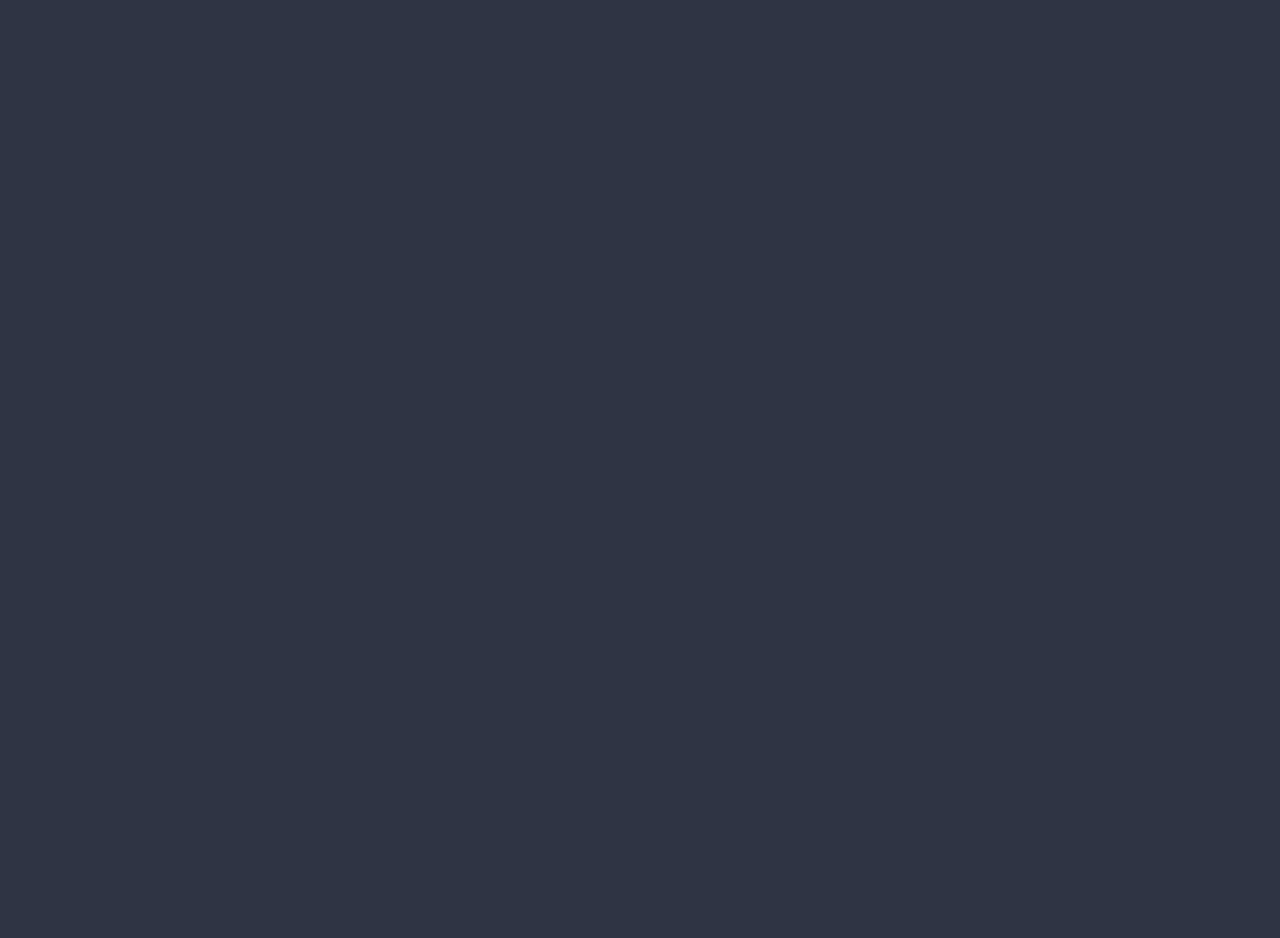
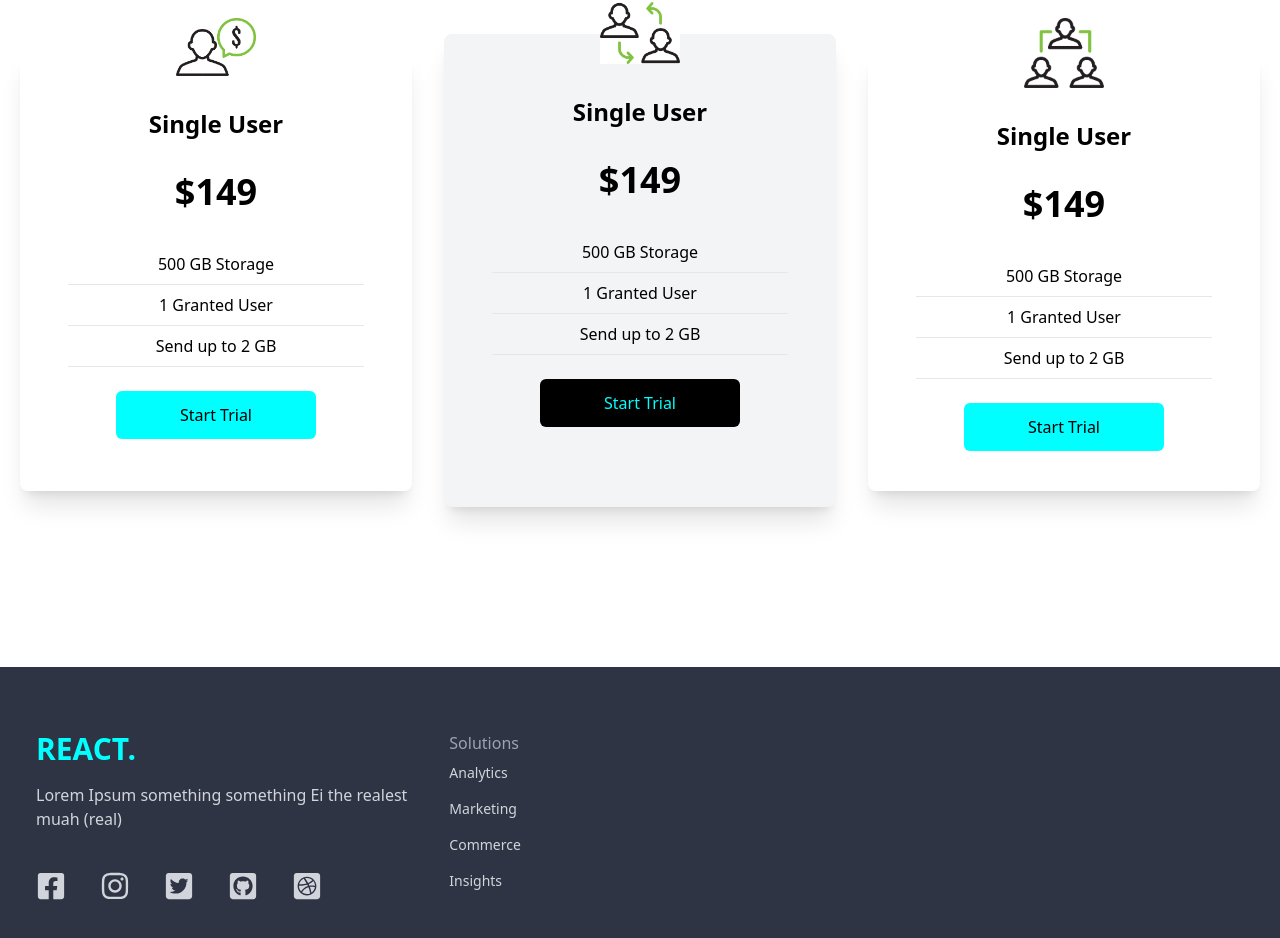
Before and after one commit to hakimisch/bank-modern-app, a React (Create React App) app: page / in a window 1280 px wide. Shown: the part 1807-2745 px from the top of the page. Before the commit the page ends 1681 px from the top, so only its background shows below. Built offline with nearby package versions, Linux system fonts and the light colour scheme.

Commit message:
added Cards and Footer components

```diff
--- a/src/App.js
+++ b/src/App.js
@@ -3,6 +3,8 @@
 import Hero from './components/Hero';
 import Analytics from './components/Analytics';
 import Newsletter from './components/Newsletter';
+import Cards from './components/Cards';
+import Footer from './components/Footer';
 import './App.css';
 
 function App() {
@@ -11,7 +13,9 @@
       <Navbar />
       <Hero />
       <Analytics />
-      <Newsletter/>
+      <Newsletter />
+      <Cards />
+      <Footer />
     </div>
   );
 }
--- /dev/null
+++ b/src/components/Cards.jsx
@@ -0,0 +1,49 @@
+import React from "react";
+import Single from "../assets/single.png"
+import Double from "../assets/double.png"
+import Triple from "../assets/triple.png"
+
+const Cards = () => {
+    return (
+        <div className="w-full py-[10rem] px-4 bg-white">
+            <div className="max-w-[1240px] mx-auto grid md:grid-cols-3 gap-8">
+                <div className="w-full shadow-xl flex flex-col p-4 my-4 rounded-lg hover:scale-105 duration-300">
+                    <img className="w-20 mx-auto mt-[-3rem] bg-white" src={Single} alt="/" />
+                    <h2 className="text-2xl font-bold text-center py-8" >Single User</h2>
+                    <p className="text-center text-4xl font-bold" >$149</p>
+                    <div className="text-center font-medium" >
+                        <p className="py-2 border-b mx-8 mt-8">500 GB Storage</p>
+                        <p className="py-2 border-b mx-8">1 Granted User</p>
+                        <p className="py-2 border-b mx-8">Send up to 2 GB</p>
+                    </div>
+                    <button className="bg-[cyan] w-[200px] rounded-md font-medium my-6 mx-auto py-3 text-black">Start Trial</button>
+                </div>
+                <div className="w-full shadow-xl bg-gray-100 flex flex-col p-4 md:my-0 my-8 rounded-lg hover:scale-105 duration-300">
+                    <img className="w-20 mx-auto mt-[-3rem] bg-white" src={Double} alt="/" />
+                    <h2 className="text-2xl font-bold text-center py-8" >Single User</h2>
+                    <p className="text-center text-4xl font-bold" >$149</p>
+                    <div className="text-center font-medium" >
+                        <p className="py-2 border-b mx-8 mt-8">500 GB Storage</p>
+                        <p className="py-2 border-b mx-8">1 Granted User</p>
+                        <p className="py-2 border-b mx-8">Send up to 2 GB</p>
+                    </div>
+                    <button className="bg-[black] w-[200px] rounded-md font-medium my-6 mx-auto py-3 text-[cyan]">Start Trial</button>
+                </div>
+                <div className="w-full shadow-xl flex flex-col p-4 my-4 rounded-lg hover:scale-105 duration-300">
+                    <img className="w-20 mx-auto mt-[-3rem] bg-transparent" src={Triple} alt="/" />
+                    <h2 className="text-2xl font-bold text-center py-8" >Single User</h2>
+                    <p className="text-center text-4xl font-bold" >$149</p>
+                    <div className="text-center font-medium" >
+                        <p className="py-2 border-b mx-8 mt-8">500 GB Storage</p>
+                        <p className="py-2 border-b mx-8">1 Granted User</p>
+                        <p className="py-2 border-b mx-8">Send up to 2 GB</p>
+                    </div>
+                    <button className="bg-[cyan] w-[200px] rounded-md font-medium my-6 mx-auto py-3 text-black">Start Trial</button>
+                </div>
+            </div>
+
+        </div>
+    )
+}
+
+export default Cards
--- /dev/null
+++ b/src/components/Footer.jsx
@@ -0,0 +1,40 @@
+import React from "react";
+import {
+    FaDribbbleSquare,
+    FaFacebookSquare,
+    FaGithubSquare,
+    FaInstagram,
+    FaTwitterSquare,
+} from 'react-icons/fa';
+
+const Footer = () => {
+    return (
+        <div className="max-w-[1240px] mx-auto py-16 px-4 grid lg:grid-cols-3 gap-8 text-gray-300">
+            <div>
+                <h1 className='w-full text-3xl font-bold text-[cyan]'>REACT.</h1>
+                <p className="py-4">Lorem Ipsum something something Ei the realest muah (real)</p>
+                <div className="flex justify-between md:w-[75%] my-6">
+                    <FaFacebookSquare size={30} />
+                    <FaInstagram size={30} />
+                    <FaTwitterSquare size={30} />
+                    <FaGithubSquare size={30} />
+                    <FaDribbbleSquare size={30} />
+                </div>
+            </div>
+            <div className="lg:col-span-2 flex justify-between">
+        <div>
+            <h6 className="font-medium text-gray-400">Solutions</h6>
+            <ul>
+                <li className="py-2 text-sm">Analytics</li>
+                <li className="py-2 text-sm">Marketing</li>
+                <li className="py-2 text-sm">Commerce</li>
+                <li className="py-2 text-sm">Insights</li>
+            </ul>
+        </div>
+            </div>
+
+        </div>
+    )
+}
+
+export default Footer
```
